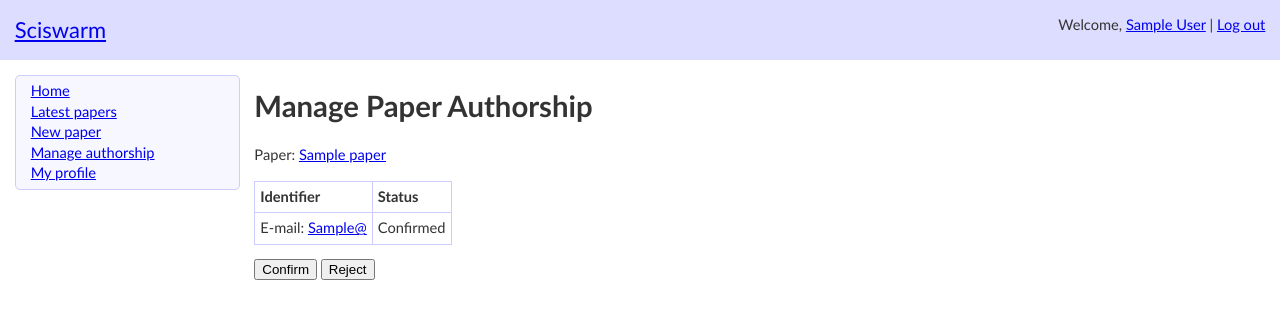
After one commit to nextghost/sciswarm, a Django app: page /p/1/manage_authorship/ in a window 1280 px wide. The commit adds this page. Shown: the top 319 px of the page. Run offline with Django 3.2, Linux system fonts and the light colour scheme; a user stored in the database is signed in; tables that the repository leaves empty hold one stand-in row (values such as "Sample post").

Commit message:
Implement simple authorship management

```diff
--- a/core/forms/user.py
+++ b/core/forms/user.py
@@ -1,7 +1,10 @@
+from django import forms
 from django.core.exceptions import ImproperlyConfigured
 from django.forms import modelformset_factory, ValidationError
+from django.utils.html import mark_safe
 from django.utils.translation import ugettext_lazy as _
-from .base import ModelForm, BaseAliasForm
+from .base import Form, ModelForm, BaseAliasForm
+from .widgets import SubmitButton
 from ..models import const
 from ..utils.transaction import lock_record
 from ..utils.validators import validate_person_alias
@@ -61,3 +64,83 @@ class PaperAuthorForm(UserAliasForm):
         return ret
 
     save.alters_data = True
+
+# This form must be processed and saved under transaction
+class BaseAuthorshipConfirmationForm(Form):
+    def __init__(self, *args, **kwargs):
+        user = kwargs.pop('user', None)
+        if user is None:
+            raise ImproperlyConfigured('"user" keyword argument is required')
+        super(BaseAuthorshipConfirmationForm, self).__init__(*args, **kwargs)
+        self.user = user
+        self.selected_papers = []
+
+    def get_buttons(self):
+        return (('_confirm_authorship', _('Confirm')),
+            ('_reject_authorship', _('Reject')))
+
+    def submit_buttons(self):
+        button = SubmitButton()
+        ret = [button.render(name, title) for name,title in self.get_buttons()]
+        return mark_safe(' '.join(ret))
+
+    def clean(self):
+        action_count = len([x for x,y in self.get_buttons() if x in self.data])
+        if action_count != 1:
+            msg = _('Please choose whether to accept or reject authorship.')
+            raise ValidationError(msg, 'no_action')
+        # Lock papers where authorship is about to be confirmed/rejected
+        pk_list = [x.pk for x in self.paper_list]
+        query = models.Paper.query_model.pk.belongs(pk_list)
+        models.Paper.objects.filter(query).select_for_update().first()
+
+    def save(self):
+        if not self.selected_papers:
+            return
+        table = models.PaperAuthorReference.query_model
+        query = (table.paper.belongs(self.selected_papers) &
+            (table.author_alias.target == self.user))
+        qs = models.PaperAuthorReference.objects.filter(query)
+        if '_confirm_authorship' in self.data:
+            qs.update(confirmed=True)
+        elif '_reject_authorship' in self.data:
+            qs.update(confirmed=False)
+
+    save.alters_data = True
+
+class MassAuthorshipConfirmationForm(BaseAuthorshipConfirmationForm):
+    def __init__(self, *args, **kwargs):
+        paper_list = kwargs.pop('paper_list', None)
+        if paper_list is None:
+            msg = '"paper_list" keyword argument is required'
+            raise ImproperlyConfigured(msg)
+        super(MassAuthorshipConfirmationForm, self).__init__(*args, **kwargs)
+        self.paper_list = list(paper_list)
+        fname_tpl = 'select_%d'
+        self.paper_fields = []
+        for item in paper_list:
+            fname = fname_tpl % item.pk
+            self.fields[fname] = forms.BooleanField(required=False)
+            self.paper_fields.append((item, fname))
+
+    def clean(self):
+        super(MassAuthorshipConfirmationForm, self).clean()
+        fname_tpl = 'select_%d'
+        self.selected_papers = [x for x in self.paper_list
+            if self.cleaned_data.get(fname_tpl % x.pk, False)]
+
+class AuthorshipConfirmationForm(BaseAuthorshipConfirmationForm):
+    def __init__(self, *args, **kwargs):
+        paper = kwargs.pop('instance', None)
+        if paper is None:
+            msg = '"instance" keyword argument is required'
+            raise ImproperlyConfigured(msg)
+        super(AuthorshipConfirmationForm, self).__init__(*args, **kwargs)
+        self.paper_list = [paper]
+        self.selected_papers = [paper]
+
+    def save(self):
+        super(AuthorshipConfirmationForm, self).save()
+        return self.paper_list[0]
+
+    save.alters_data = True
--- a/core/models/paper.py
+++ b/core/models/paper.py
@@ -109,6 +109,15 @@ class UserAlias(models.Model):
 class PaperManager(models.Manager):
     def filter_public(self, value=True):
         return self.filter(public=value)
+
+    def filter_by_author(self, author, confirmed=None):
+        reftab = self.model.query_model.paperauthorreference
+        query = (reftab.author_alias.target == author)
+        if confirmed:
+            query &= (reftab.confirmed == True)
+        elif confirmed is not None:
+            query &= (reftab.confirmed == False)
+        return self.filter(query).distinct()
 
 class Paper(models.Model):
     class Meta:
@@ -290,6 +299,13 @@ class PaperAuthorReference(models.Model):
         return format_html('<span class="{cls}">{content}</span>', cls=cls,
             content=content)
 
+    def status(self):
+        if self.confirmed:
+            return _('Confirmed')
+        elif self.confirmed is None:
+            return _('Pending')
+        return _('Rejected')
+
 # Table for author names without any identifier usable for deferred linking
 class PaperAuthorName(models.Model):
     class Meta:
--- a/core/static/css/style.css
+++ b/core/static/css/style.css
@@ -17,8 +17,21 @@ body {
 	background-color: white;
 }
 
-th {
+thead td, th {
+	font-weight: bold;
+}
+
+td, th {
 	text-align: left;
+	padding: 5px;
+}
+
+table.list {
+	border-collapse: collapse;
+}
+
+table.list th, table.list td {
+	border: 1px solid #ccccff;
 }
 
 #header {
--- a/core/templates/core/layout.html
+++ b/core/templates/core/layout.html
@@ -31,6 +31,7 @@
 	  <div class="menu_item"><a href="{% url 'core:paper_list' %}">{% trans 'Latest papers' %}</a></div>
 	  {% if request.user.is_authenticated %}
 	  <div class="menu_item"><a href="{% url 'core:create_paper' %}">{% trans 'New paper' %}</a></div>
+	  <div class="menu_item"><a href="{% url 'core:mass_authorship_confirmation' %}">{% trans 'Manage authorship' %}</a></div>
 	  <div class="menu_item"><a href="{% url 'core:user_detail' username=request.user.username %}">{% trans 'My profile' %}</a></div>
 	  {% endif %}
         </div>
--- /dev/null
+++ b/core/templates/core/paper/authorship_confirmation.html
@@ -0,0 +1,24 @@
+{% extends 'core/layout.html' %}
+{% load i18n %}
+{% load sciswarm %}
+
+{% block title %}{% trans 'Manage Paper Authorship' %}{% endblock %}
+
+{% block content %}
+<h1>{% trans 'Manage Paper Authorship' %}</h1>
+<div class="box">
+<p>{% with paper_link=object|object_link %}{% blocktrans %}Paper: {{ paper_link }}{% endblocktrans %}{% endwith %}</p>
+<form method="post" action="?">
+{% csrf_token %}
+<table class="list">
+<thead><tr><td>{% trans 'Identifier' %}</td><td>{% trans 'Status' %}</td></tr></thead>
+<tbody>
+{% for item in alias_list %}
+<tr><td>{{ item.author_alias|html }}</td><td>{{ item.status }}</td></tr>
+{% endfor %}
+</tbody>
+</table>
+<p>{{ form.submit_buttons }}</p>
+</form>
+</div>
+{% endblock %}
--- a/core/templates/core/paper/delete_citation.html
+++ b/core/templates/core/paper/delete_citation.html
@@ -7,8 +7,10 @@
 {% block content %}
 <h1>{% trans 'Delete Citation' %}</h1>
 <div class="box">
-<div>{{ object|html }}</div>
-{% if object.target is not None %}<div>{{ object.target|object_link }}</div>{% endif %}
+<table class="form">
+<tr><th>{% trans 'Identifier:' %}</th><td>{{ object|html }}</td></tr>
+{% if object.target is not None %}<tr><th>{% trans 'Paper:' %}</th><td>{{ object.target|object_link }}</td></tr>{% endif %}
+</table>
 </div>
 <h2>{% trans 'Do you really want to delete this citation?' %}</h2>
 <form method="post" action="?">
--- a/core/templates/registration/login.html
+++ b/core/templates/registration/login.html
@@ -9,9 +9,9 @@
 {{ navbar }}
 <div class="box">
 {% if form.non_field_errors %}
-<p class="error">{{ form.non_field_errors }}</p>
+<div class="error">{{ form.non_field_errors }}</div>
 {% elif form.errors %}
-<p class="error">{% trans 'Invalid username or password' %}</p>
+<div class="error"><ul><li>{% trans 'Invalid username or password' %}</li></ul></div>
 {% endif %}
 
 <form method="post" action="?">
--- a/core/templatetags/sciswarm.py
+++ b/core/templatetags/sciswarm.py
@@ -7,6 +7,7 @@ from django.http import QueryDict
 from django.template.defaultfilters import stringfilter
 from django.template import defaulttags
 from django.urls import reverse
+from django.utils import six
 from django.utils.html import format_html
 from django.utils.translation import ugettext as _
 from ..utils import html
--- a/core/urls.py
+++ b/core/urls.py
@@ -14,6 +14,9 @@ account_patterns = [
         name='add_user_identifier'),
     url(r'^delete_identifier/(?P<pk>[0-9]+)/?\Z',
         user.UnlinkUserAliasView.as_view(), name='unlink_user_identifier'),
+    url(r'^manage_authorship/?\Z',
+        user.MassAuthorshipConfirmationView.as_view(),
+        name='mass_authorship_confirmation'),
     url(r'^change_password/?\Z', account.password_change,
         name='password_change'),
     url(r'^reset_password/?\Z', account.password_reset, name='password_reset'),
@@ -45,6 +48,9 @@ paper_patterns = [
         name='edit_paper'),
     url(r'^(?P<pk>[0-9]+)/add_author/?\Z',
         paper.AddPaperAuthorView.as_view(), name='add_paper_author'),
+    url(r'^(?P<pk>[0-9]+)/manage_authorship/?\Z',
+        paper.PaperAuthorshipConfirmationView.as_view(),
+        name='paper_authorship_confirmation'),
     url(r'^(?P<pk>[0-9]+)/add_identifier/?\Z',
         paper.LinkPaperAliasView.as_view(), name='add_paper_identifier'),
     url(r'^(?P<pk>[0-9]+)/add_citations/?\Z',
--- a/core/views/paper.py
+++ b/core/views/paper.py
@@ -14,7 +14,8 @@ from .base import (BaseCreateView, BaseUpdateView, BaseListView,
     BaseModelFormsetView, BaseDeleteView, BaseUnlinkAliasView)
 from ..forms.paper import (PaperForm, PaperAliasForm, PaperAliasFormset,
     PaperAuthorNameFormset)
-from ..forms.user import PaperAuthorForm, UserAliasForm, UserAliasFormset
+from ..forms.user import (PaperAuthorForm, UserAliasForm, UserAliasFormset,
+    AuthorshipConfirmationForm)
 from ..utils.html import NavigationBar
 from ..utils.utils import list_map, logger, remove_duplicates
 from .. import models
@@ -61,11 +62,19 @@ class PaperDetailView(DetailView):
         ret['bibliography'] = obj.bibliography.all()
         ret['keyword_list'] = obj.paperkeyword_set.all()
         ret['alias_list'] = obj.paperalias_set.all()
-        edit_access = obj.is_owned_by(self.request.user)
-        ret['edit_access'] = edit_access
-        if edit_access:
-            links.append((_('Edit'), 'core:edit_paper', tuple(),
-                dict(pk=obj.pk)))
+        ret['edit_access'] = False
+        if self.request.user.is_authenticated:
+            edit_access = obj.is_owned_by(self.request.user)
+            ret['edit_access'] = edit_access
+            if edit_access:
+                links.append((_('Edit'), 'core:edit_paper', tuple(),
+                    dict(pk=obj.pk)))
+            uatab = models.UserAlias.query_model
+            query = (uatab.target == self.request.user)
+            if obj.authors.filter(query).exists():
+                links.append((_('Manage authorship'),
+                    'core:paper_authorship_confirmation', tuple(),
+                    dict(pk=obj.pk)))
         navbar = ''
         if links:
             navbar = NavigationBar(self.request, links)
@@ -352,3 +361,29 @@ class DeleteCitationView(BaseDeleteView):
 
     def get_success_url(self):
         return self.parent.get_absolute_url()
+
+@method_decorator(login_required, name='dispatch')
+@method_decorator(atomic(), name='post')
+class PaperAuthorshipConfirmationView(BaseUpdateView):
+    form_class = AuthorshipConfirmationForm
+    template_name = 'core/paper/authorship_confirmation.html'
+
+    def get_queryset(self):
+        return models.Paper.objects.filter_by_author(self.request.user)
+
+    def get_form_kwargs(self, *args, **kwargs):
+        ret = super(PaperAuthorshipConfirmationView, self).get_form_kwargs(
+            *args, **kwargs)
+        ret['user'] = self.request.user
+        return ret
+
+    def get_context_data(self, *args, **kwargs):
+        ret = super(PaperAuthorshipConfirmationView, self).get_context_data(
+            *args, **kwargs)
+        reftab = models.PaperAuthorReference.query_model
+        obj = ret['object']
+        query = ((reftab.author_alias.target == self.request.user) &
+            (reftab.paper == obj))
+        qs = models.PaperAuthorReference.objects.filter(query)
+        ret['alias_list'] = qs.select_related('author_alias')
+        return ret
```
Also changed, not shown: core/templates/core/paper/delete_paper_author.html (+5 -3 lines), core/templates/core/user/mass_authorship_confirmation.html (added, +28 -0 lines), core/views/user.py (+36 -2 lines), core/locale/cs/LC_MESSAGES/django.po, core/locale/en/LC_MESSAGES/django.po.
